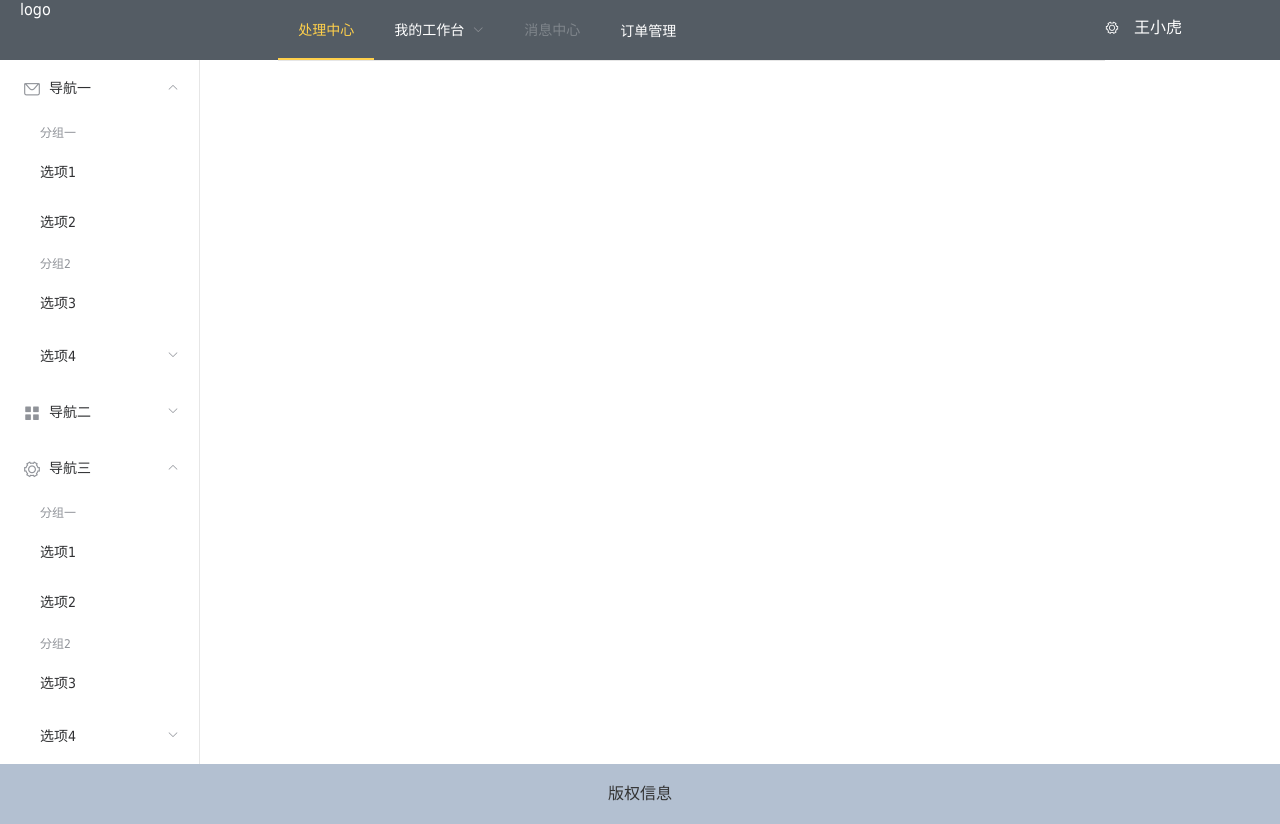
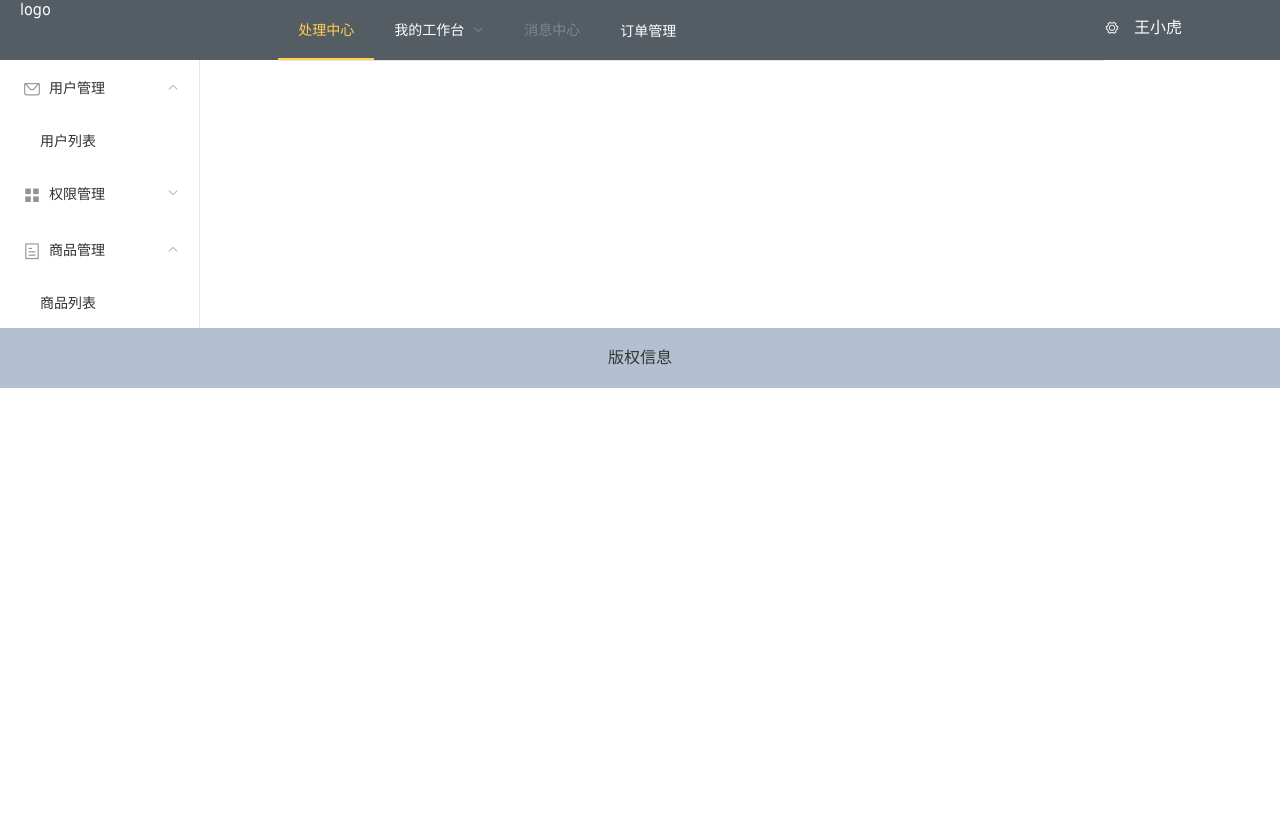
Before and after one commit to TangJunChao/vue-element, a Vue app: page /#/ in a window 1280 px wide. After the commit the page ends 800 px from the top, so only its background shows below. Built offline with nearby package versions, Linux system fonts and the light colour scheme.

Commit message:
修改侧栏

```diff
--- a/src/components/common/breadcrumb.vue
+++ b/src/components/common/breadcrumb.vue
@@ -1,9 +1,8 @@
 <template>
   <el-breadcrumb separator-class="el-icon-arrow-right">
     <el-breadcrumb-item :to="{ name: 'home' }">首页</el-breadcrumb-item>
-    <el-breadcrumb-item><a href="/">活动管理</a></el-breadcrumb-item>
-    <el-breadcrumb-item>活动列表</el-breadcrumb-item>
-    <el-breadcrumb-item>活动详情</el-breadcrumb-item>
+    <el-breadcrumb-item><a href="/">{{ level1 }}</a></el-breadcrumb-item>
+    <el-breadcrumb-item>{{ level2 }}</el-breadcrumb-item>
   </el-breadcrumb>
 </template>
 
@@ -15,7 +14,7 @@ export default {
 
     };
   },
-  props: []
+  props: ['level1', 'level2']
 };
 </script>
 
--- a/src/components/home/home.vue
+++ b/src/components/home/home.vue
@@ -50,49 +50,17 @@
             :default-openeds="['1' , '3']"
             :router="true">
             <el-submenu index="1">
-              <template slot="title"><i class="el-icon-message"></i>导航一</template>
-              <el-menu-item-group>
-                <template slot="title">分组一</template>
-                <el-menu-item index="/user">选项1</el-menu-item>
-                <el-menu-item index="1-2">选项2</el-menu-item>
-              </el-menu-item-group>
-              <el-menu-item-group title="分组2">
-                <el-menu-item index="1-3">选项3</el-menu-item>
-              </el-menu-item-group>
-              <el-submenu index="1-4">
-                <template slot="title">选项4</template>
-                <el-menu-item index="1-4-1">选项4-1</el-menu-item>
-              </el-submenu>
+              <template slot="title"><i class="el-icon-message"></i>用户管理</template>
+              <el-menu-item index="/user">用户列表</el-menu-item>
             </el-submenu>
             <el-submenu index="2">
-              <template slot="title"><i class="el-icon-menu"></i>导航二</template>
-              <el-menu-item-group>
-                <template slot="title">分组一</template>
-                <el-menu-item index="2-1">选项1</el-menu-item>
-                <el-menu-item index="2-2">选项2</el-menu-item>
-              </el-menu-item-group>
-              <el-menu-item-group title="分组2">
-                <el-menu-item index="2-3">选项3</el-menu-item>
-              </el-menu-item-group>
-              <el-submenu index="2-4">
-                <template slot="title">选项4</template>
-                <el-menu-item index="2-4-1">选项4-1</el-menu-item>
-              </el-submenu>
+              <template slot="title"><i class="el-icon-menu"></i>权限管理</template>
+              <el-menu-item index="2-1">角色列表</el-menu-item>
+              <el-menu-item index="2-2">权限列表</el-menu-item>
             </el-submenu>
             <el-submenu index="3">
-              <template slot="title"><i class="el-icon-setting"></i>导航三</template>
-              <el-menu-item-group>
-                <template slot="title">分组一</template>
-                <el-menu-item index="3-1">选项1</el-menu-item>
-                <el-menu-item index="3-2">选项2</el-menu-item>
-              </el-menu-item-group>
-              <el-menu-item-group title="分组2">
-                <el-menu-item index="3-3">选项3</el-menu-item>
-              </el-menu-item-group>
-              <el-submenu index="3-4">
-                <template slot="title">选项4</template>
-                <el-menu-item index="3-4-1">选项4-1</el-menu-item>
-              </el-submenu>
+              <template slot="title"><i class="el-icon-tickets"></i>商品管理</template>
+              <el-menu-item index="3-1">商品列表</el-menu-item>
             </el-submenu>
           </el-menu>
         </el-aside>
@@ -101,7 +69,7 @@
         </el-main>
       </el-container>
       <el-footer>
-        <div class="txtCenter" style="line-height:60px;">版权信息</div>
+        <div class="txtCenter" style="line-height:60px;" ref="copy">版权信息</div>
       </el-footer>
     </el-container>
 </template>
@@ -113,6 +81,11 @@ export default {
     return {
       activeIndex2: '1'
     };
+  },
+  mounted() {
+    console.log(this);
+    console.log(this.$refs.copy.innerHTML);
+    console.log(this.$route.path);
   },
   methods: {
     handleSelect(key, keyPath) {
--- a/src/components/userlist/user-list.vue
+++ b/src/components/userlist/user-list.vue
@@ -1,6 +1,19 @@
 <template>
   <div>
-    <bread-crumb></bread-crumb>
+    <bread-crumb
+      level1="用户管理"
+      level2="用户列表">
+    </bread-crumb>
+    <el-row>
+      <el-col :span="24">
+        <div class="search">
+          <el-input v-model="searchValue" placeholder="请输入内容" clearable>
+            <el-button @click="handleSearch" slot="append" icon="el-icon-search"></el-button>
+          </el-input>
+          <el-button type="success" @click="addUserFormVisible = true" plain>添加用户</el-button>
+        </div>
+      </el-col>
+    </el-row>
     <el-main style="padding:20px 0;">
       <el-table :data="tableData" border>
           <el-table-column prop="date" label="日期" width="140">
@@ -33,15 +46,26 @@ export default {
       address: '广州'
     };
     return {
-      tableData: Array(15).fill(tabData)
+      tableData: Array(15).fill(tabData),
+      searchValue: '',
+      addUserFormVisible: false
     };
   },
   components: {
     BreadCrumb
+  },
+  methods: {
+    async handleSearch(e) {
+      console.log(e);
+    }
   }
 };
 </script>
 
 <style>
 .page{text-align:center;}
+.search{margin-top:20px;}
+.search .el-input {
+  width: 300px;
+}
 </style>
```
